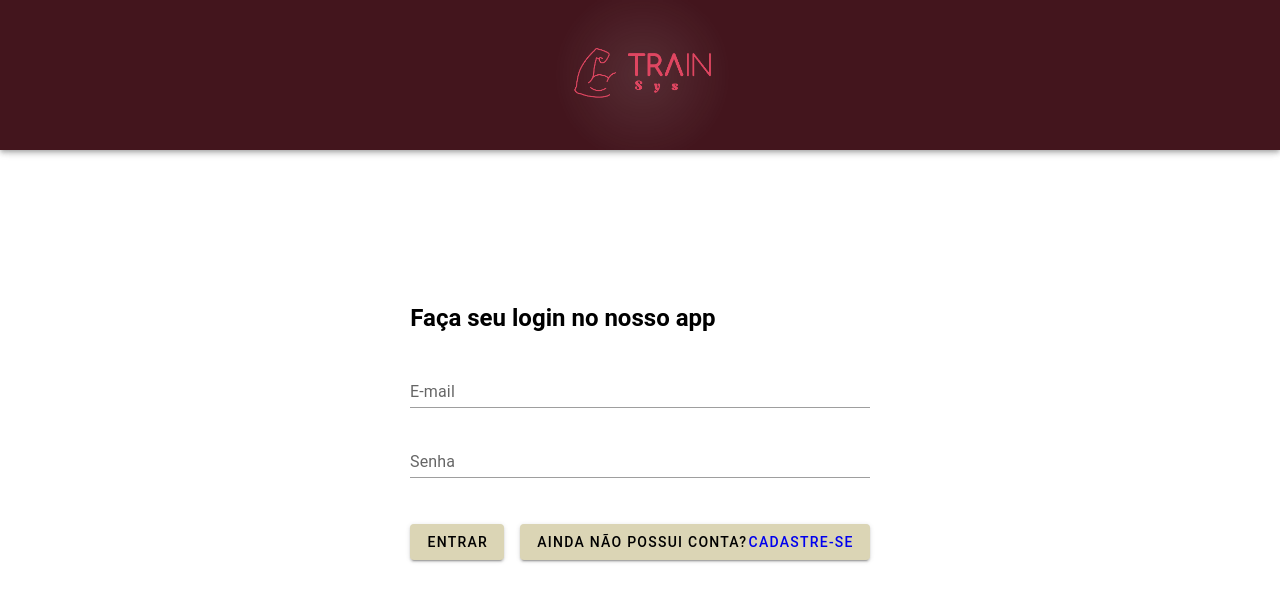
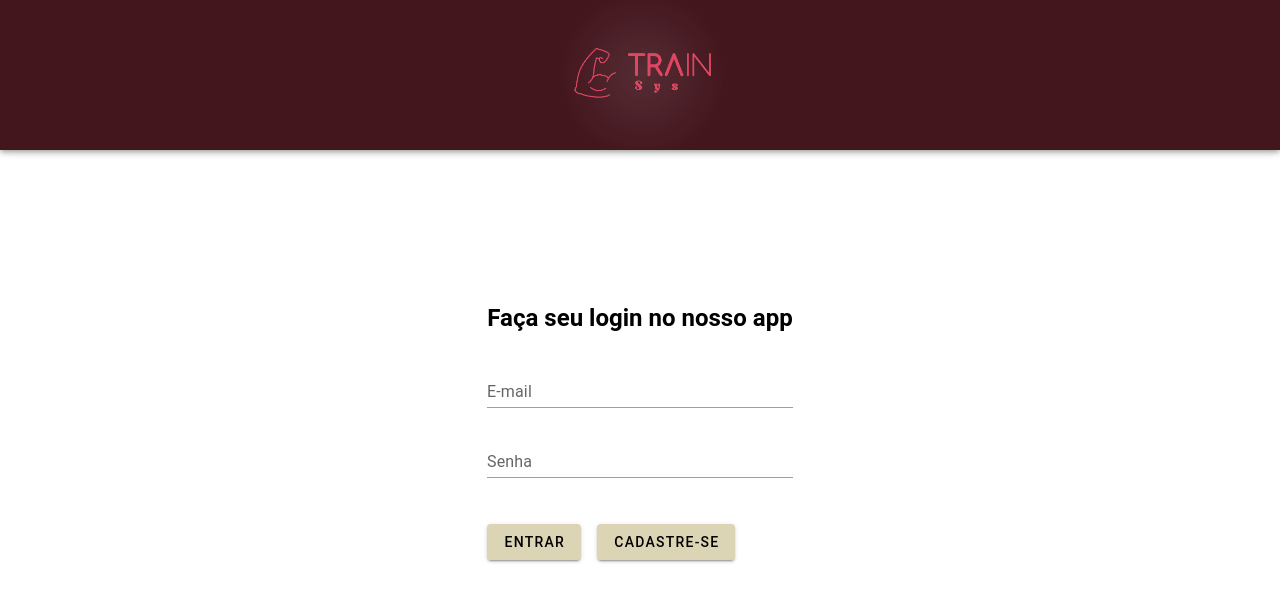
Before and after one commit to GabrielmValadao/Projeto_TrainSys, a Vue app in the folder project-trainsyst/: page / in a window 1280 px wide. Shown: the top 602 px of the page. Built offline with nearby package versions, Linux system fonts and the light colour scheme.

Commit message:
style: altera cor da fonte e retira linha abaixo do botão

```diff
--- a/project-trainsyst/src/views/Login/Login.vue
+++ b/project-trainsyst/src/views/Login/Login.vue
@@ -4,12 +4,10 @@
   </v-app>
 
   <div class="d-flex justify-center align-center min-vh-100">
-
     <v-form ref="form" @submit.prevent="handleSubmit" class="ma-10 pa-5">
       <h2>Faça seu login no nosso app</h2>
-      <br>
+      <br />
       <v-text-field
-
         label="E-mail"
         type="email"
         variant="underlined"
@@ -18,7 +16,6 @@
       />
 
       <v-text-field
-
         label="Senha"
         type="password"
         variant="underlined"
@@ -31,13 +28,15 @@
         <v-btn color="#DBD5B5" type="submit" class="mr-4">Entrar</v-btn>
         <router-link to="/cadastro/usuario">
           <v-btn color="#DBD5B5">
-          Ainda não possui conta?
-          <router-link to="/cadastro/usuario" style="text-decoration:none">Cadastre-se</router-link>
+            <router-link to="/cadastro/usuario" style="text-decoration: none"
+              ><span class="font">
+                Cadastre-se
+              </span>
+              </router-link
+            >
           </v-btn>
         </router-link>
       </div>
-
-
     </v-form>
   </div>
 </template>
@@ -114,3 +113,9 @@ export default {
   },
 };
 </script>
+
+<style scoped>
+.font {
+  color: black;
+}
+</style>
```
Lines whose indentation alone changed are shown as unchanged.
